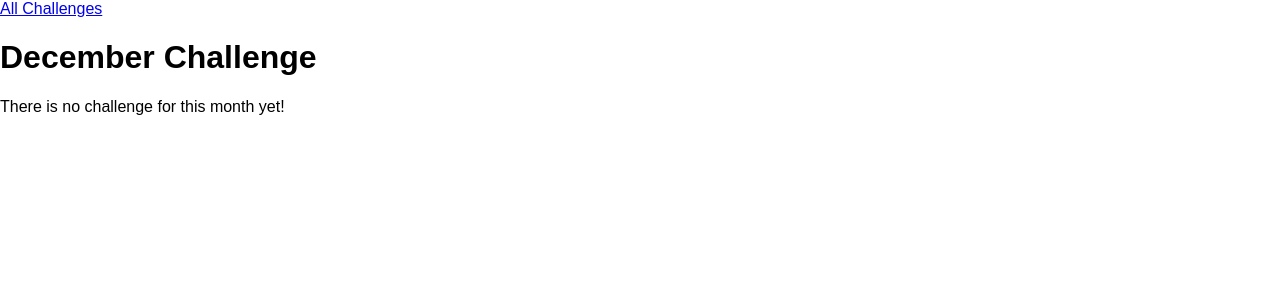
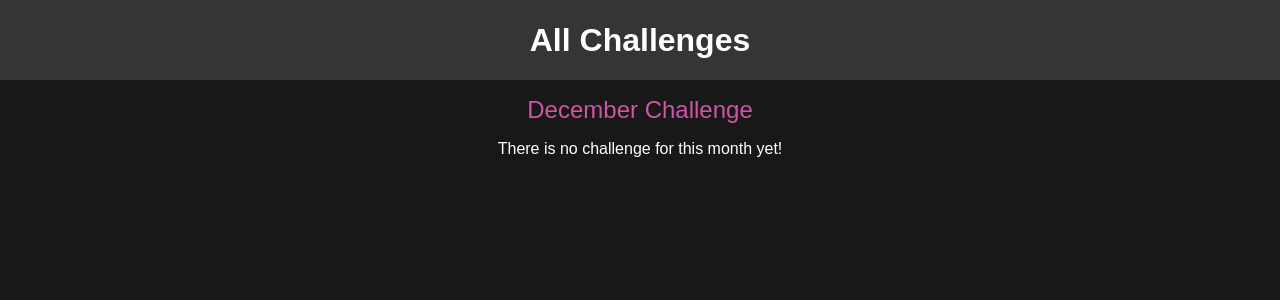
Before and after one commit to dalteg/monthly_challenge_site, a Django app: page /challenges/december/ in a window 1280 px wide. Shown: the top 300 px of the page. Run offline with Django 5.2, Linux system fonts and the light colour scheme; some web fonts are replaced.

Commit message:
final styling

```diff
--- /dev/null
+++ b/challenges/static/challenges/challenge.css
@@ -0,0 +1,23 @@
+h1,
+h2{
+    font-weight: bold;
+    text-align: center;
+    color:white
+}
+
+h1{
+    font-size: 1.5rem;
+    margin: 2 rem 0 1rem 0;
+    font-weight: normal;
+    color: #cf54a6;
+}
+
+h2{
+    font-size: 3rem;
+}
+
+
+.fallback{
+    text-align: center;
+    color: white;
+}
--- /dev/null
+++ b/challenges/static/challenges/includes/header.css
@@ -0,0 +1,25 @@
+header{
+    width: 100%;
+    height: 5rem;
+    background-color: #353535;
+}
+
+header nav {
+    width: 100%;
+    height: 100%;
+    display: flex;
+    justify-content: center;
+    align-items: center;
+}
+
+header nav a{
+    color:white;
+    font-size: 2rem;
+    font-weight: bold;
+    text-decoration: none;
+}
+
+header nav a:hover,
+header nav a:active{
+    color:rgb(203, 39, 151)
+}
--- a/challenges/templates/challenges/challenge.html
+++ b/challenges/templates/challenges/challenge.html
@@ -1,4 +1,10 @@
 {%  extends "base.html" %}
+{% load static %}
+
+{% block css_files %}
+    <link rel="stylesheet" href="{% static "challenges/challenge.css" %}">
+    <link rel="stylesheet" href="{% static "challenges/includes/header.css" %}">
+{% endblock %}
 
 {% block page_title%}
     {{month_name|title}} Challenge
@@ -11,6 +17,6 @@
     {% if text is not None %}
         <h2>{{ text }}</h2>
     {% else %}
-        <p>There is no challenge for this month yet!</p>
+        <p class="fallback">There is no challenge for this month yet!</p>
     {% endif %}
 {% endblock %}
--- a/challenges/templates/challenges/index.html
+++ b/challenges/templates/challenges/index.html
@@ -3,6 +3,7 @@
 
 {% block css_files %}
     <link rel="stylesheet" href="{% static "challenges/challenges.css" %}">
+    <link rel="stylesheet" href="{% static "challenges/includes/header.css" %}">
 {% endblock %}
 
 {% block page_title%}
--- a/static/styles.css
+++ b/static/styles.css
@@ -6,4 +6,5 @@ html{
 
 body{
     margin: 0;
+    background-color: rgb(25, 24, 24);
 }
```
Also changed, not shown: challenges/static/challenges/challenges.css (+34 -0 lines).
